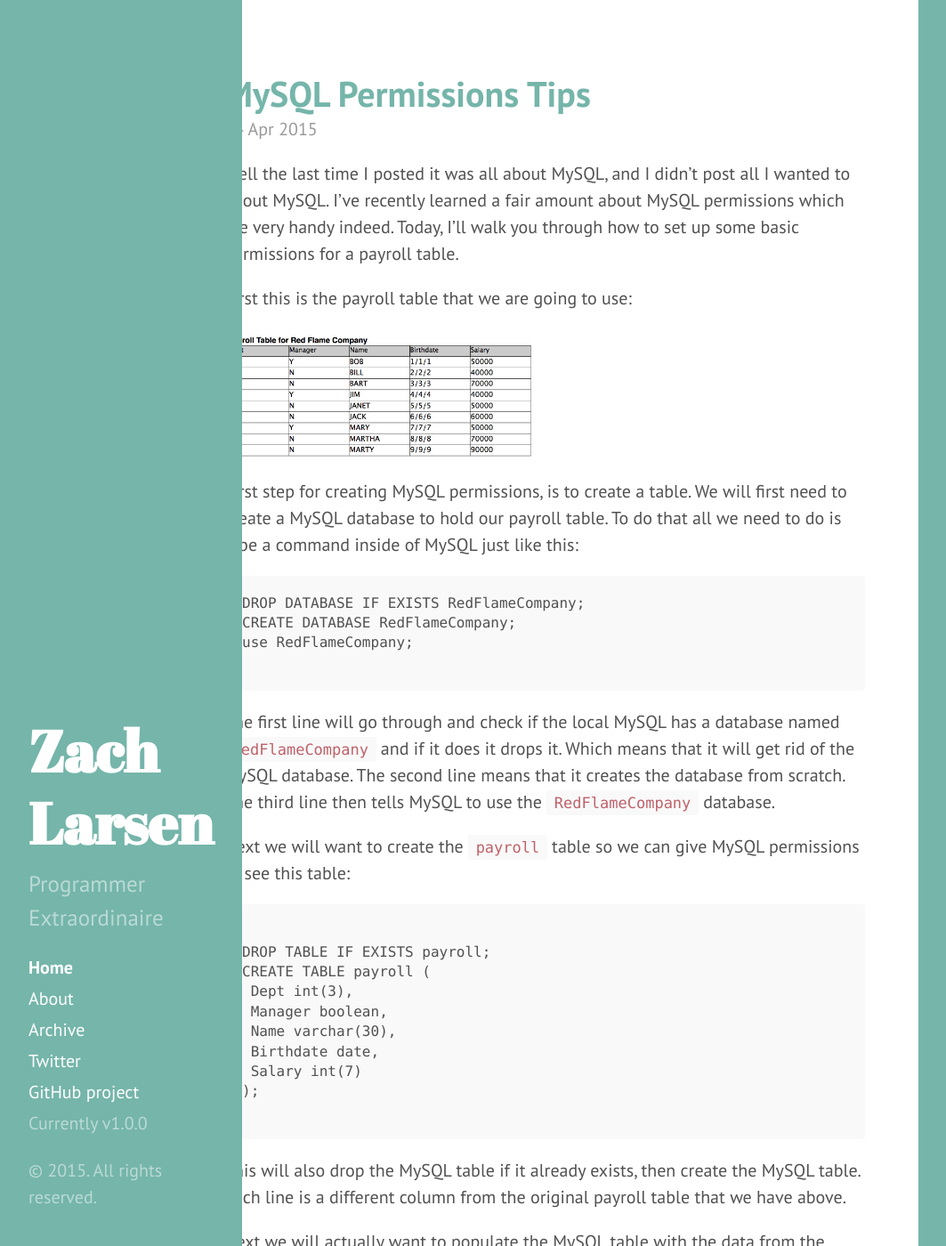
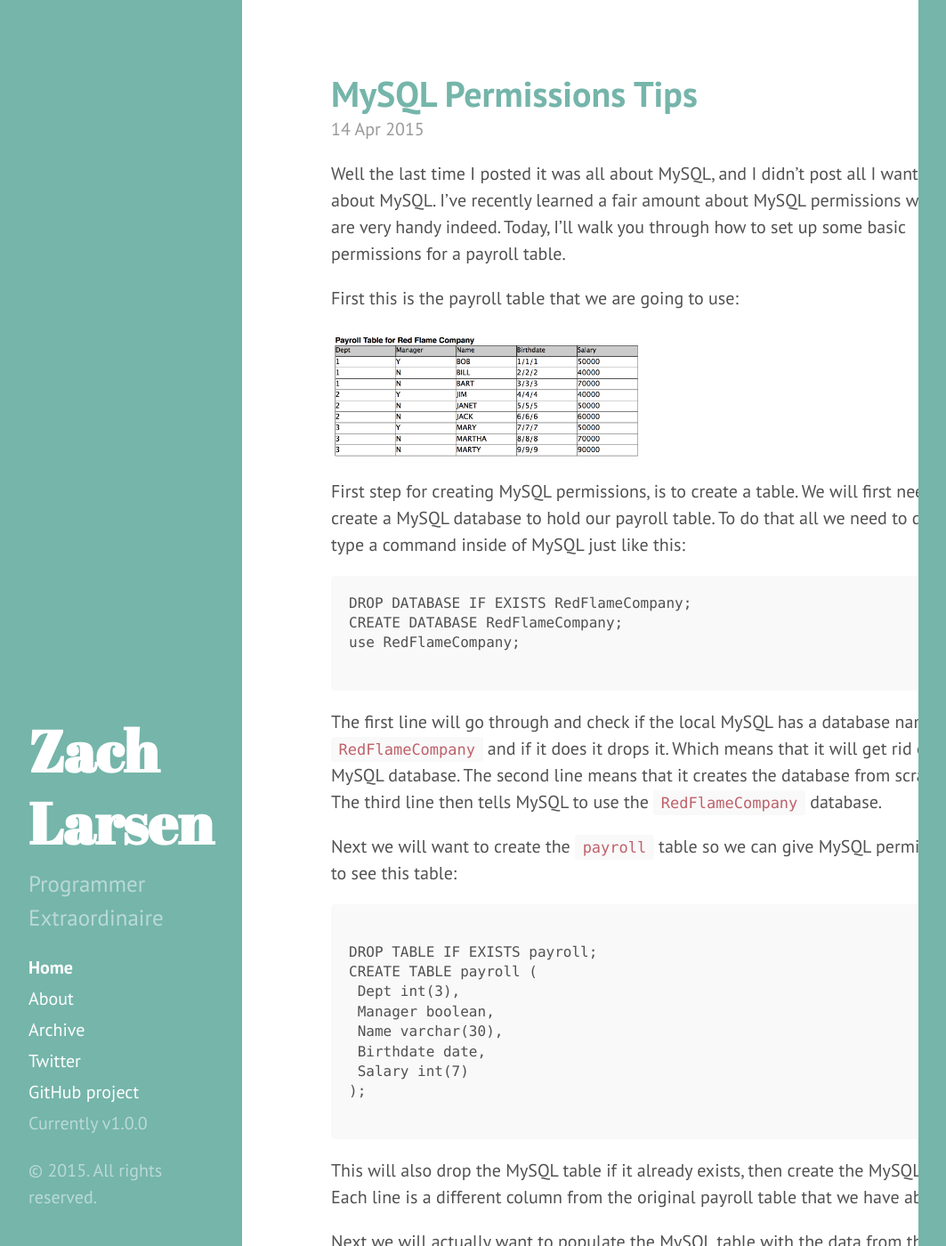
Before and after one commit to zlarsen/zlarsen.github.io, a Jekyll site: the page built from index.html, in a window 1280 px wide and 1400 px high. Shown: the whole window at 89% size, without its empty margins (8-1071 px from the left). Built offline with Jekyll 4.4.1, drawn with Linux system fonts in a browser that asks for light colours; Markdown is read by kramdown in place of the engine named in the settings; the list of posts is cut into pages by our own code.

Commit message:
Updates Margin

```diff
--- a/public/css/hyde.css
+++ b/public/css/hyde.css
@@ -129,14 +129,14 @@ a.sidebar-nav-item:focus {
 @media (min-width: 48em) {
   .content {
     max-width: 38rem;
-    margin-left: 10rem;
+    margin-left: 16rem;
     margin-right: 2rem;
   }
 }
 
 @media (min-width: 64em) {
   .content {
-    margin-left: 12rem;
+    margin-left: 18rem;
     margin-right: 4rem;
   }
 }
```
